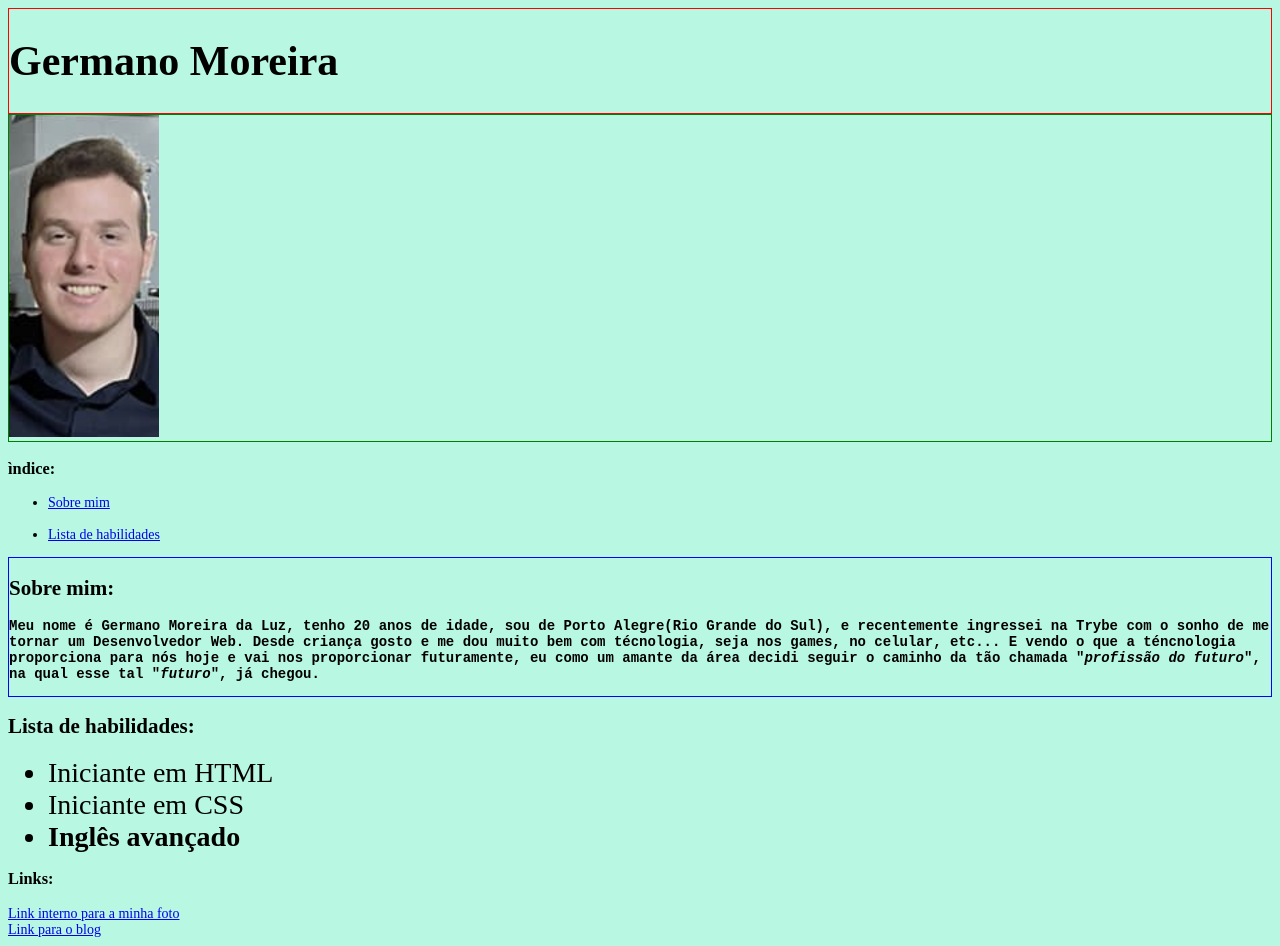
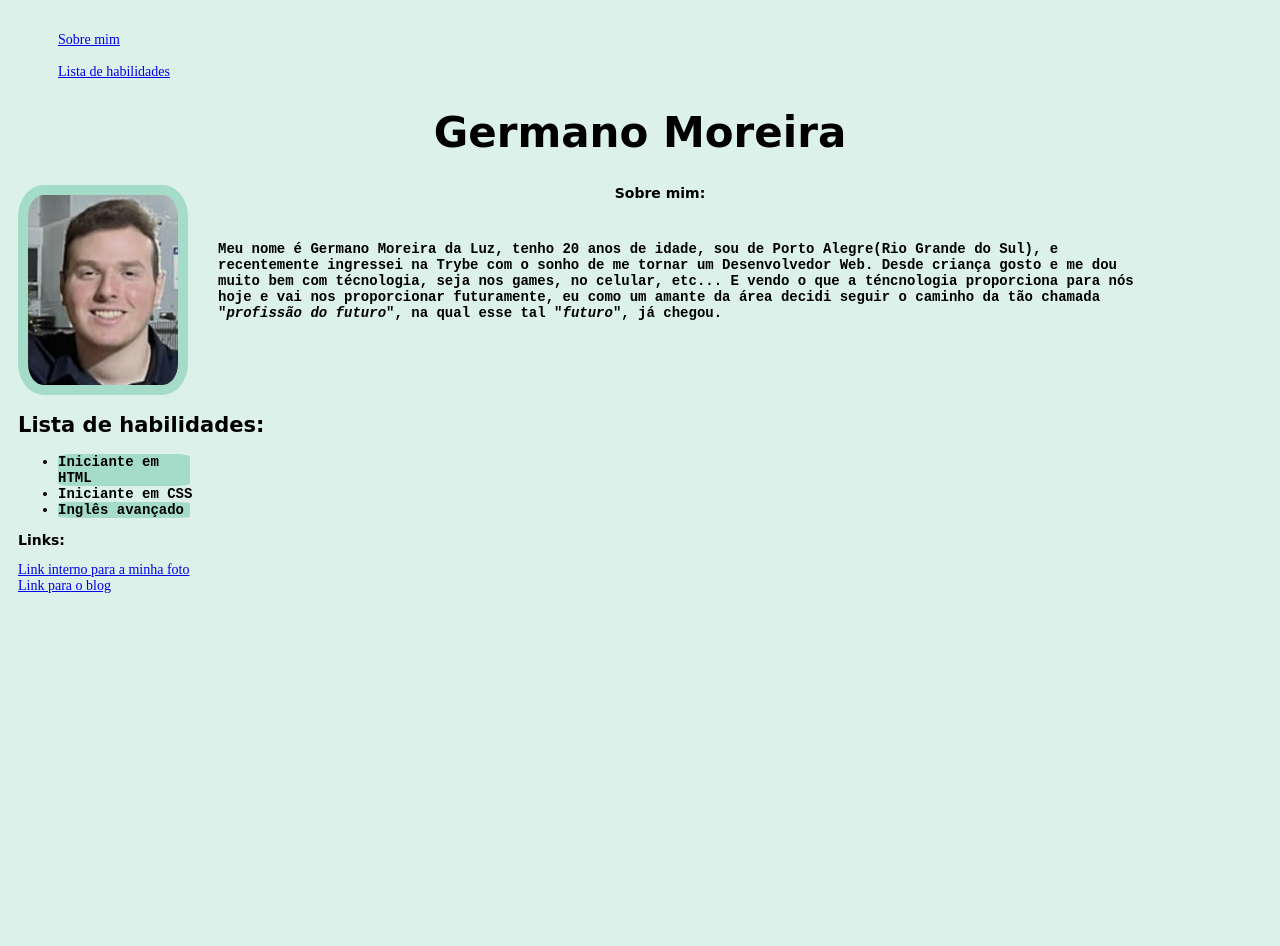
Before and after one commit to germanoMoreiraL/germanoMoreiraL.github.io, a plain HTML site: page index.html in a window 1280 px wide. After the commit the page ends 800 px from the top, so only its background shows below. Drawn offline with Linux system fonts and the light colour scheme; a web font is replaced by a local one.

Commit message:
finalizando outra parte do portfolio

```diff
--- a/index.html
+++ b/index.html
@@ -5,42 +5,42 @@
     <meta http-equiv="X-UA-Compatible" content="IE=edge">
     <meta name="viewport" content="width=device-width, initial-scale=1.0">
     <link rel="stylesheet" type="text/css" href="./style.css">
+    <link href="https://fonts.googleapis.com/css2?family=Castoro+Titling&display=swap" rel="stylesheet">
+
     <title>Portfólio Web</title>
 </head>
 <body>
 
-    <div id="name-header">
-        <h1>Germano Moreira</h1>
-    </div>
-
-    <div id="photo">
-        <img src="./images/IMG-1480.PNG" alt="Foto do Germano Moreira" width="150px">
-    </div>
-
-    <h3>ìndice:</h3>
-        <ul>
+        <ul id="index">
             <li><a href="#sobre-mim">Sobre mim</a></li>
             <br>
             <li><a href="#lista-de-habilidades">Lista de habilidades</a></li>
         </ul>
 
-        <div id="about-me">
+    <div id="all">
+        <h1>Germano Moreira</h1>
+
+
+    <div id="photo-text">
+        <img src="./images/eu.PNG" alt="Foto do Germano Moreira" width="150px" id="my-picture">
+
             <h2 id="sobre-mim">Sobre mim:</h2>
-            <p>
+            <p id="descricao">
                 Meu nome é Germano Moreira da Luz, tenho 20 anos de idade, sou de Porto Alegre(<strong>Rio Grande do Sul</strong>), e recentemente ingressei na Trybe com o sonho de me tornar um Desenvolvedor Web. Desde criança gosto e me dou muito bem com técnologia, seja nos games, no celular, etc... E vendo o que a téncnologia proporciona para nós hoje e vai nos proporcionar futuramente, eu como um amante da área decidi seguir o caminho da tão chamada "<i>profissão do futuro</i>", na qual esse tal "<i>futuro</i>", já chegou.
             </p>
         </div>
-
+</div>
         <h2 id="lista-de-habilidades">Lista de habilidades:</h2>
             <ul>
                 <li class="skill-list">Iniciante em HTML</li>
                 <li class="skill-list">Iniciante em CSS</li>
-                <li class="skill-list"><strong>Inglês avançado</strong></li>
+                <li class="skill-list">Inglês avançado</li>
             </ul>
 
-            <h3>Links:</h3>
+            <h3 id="links">Links:</h3>
                 <a href="./images/IMG-1480.PNG" alt="Foto do Germano Moreira">Link interno para a minha foto</a>
                 <br>
                 <a href="https://blog.betrybe.com/" alt="Link para o blog da Trybe" target="_blank">Link para o blog</a>
+
 </body>
 </html>
--- a/style.css
+++ b/style.css
@@ -2,30 +2,66 @@
 h1 {
     color: black;
     font-size: 3em;
+    text-align: center;
+    font-family: 'Castoro Titling', cursive;
 }
 
-p {
-    font-family: monospace;
-    font-weight: bold;
+#sobre-mim {
+    text-align: center;
+    margin-right: 130px;
+    font-family: 'Castoro Titling', cursive;
+    font-size: 14px;
 }
 
-body {
-    background-color: rgb(184, 247, 226);
-    font-size: 14px
+#lista-de-habilidades {
+    font-family: 'Castoro Titling', cursive;
 }
 
 .skill-list {
-    font-size: 2em;
+    font-weight: bold;
+    font-family: monospace;
 }
 
-#name-header {
-    border: 1px solid red;
+#links {
+    font-family: 'Castoro Titling', cursive;
+    font-size: 14px;
 }
 
-#photo {
-    border: 1px solid green;
+
+body {
+    background-color: rgb(220, 241, 233);
+    font-size: 14px;
+    padding: 10px;
 }
 
-#about-me {
-    border: 1px solid blue;
+.skill-list:nth-child(odd) {
+    background-color: rgba(112, 201, 171, 0.514);
+    border-radius: 10%;
+    width: 11%;
 }
+
+#photo-text {
+    height: 210px;
+    position: relative;
+}
+
+#my-picture {
+    float: left;
+    height: 190px;
+    border-radius: 15%;
+    padding: 10px;
+    background-color: rgba(112, 201, 171, 0.514);
+}
+
+#descricao {
+    font-family: monospace;
+    font-weight: bold;
+    position: absolute;
+    right: 8%;
+    top: 20%;
+    left: 200px;
+}
+
+#index {
+    list-style: none;
+}
```
Also changed, not shown: images/eu.PNG (added).
